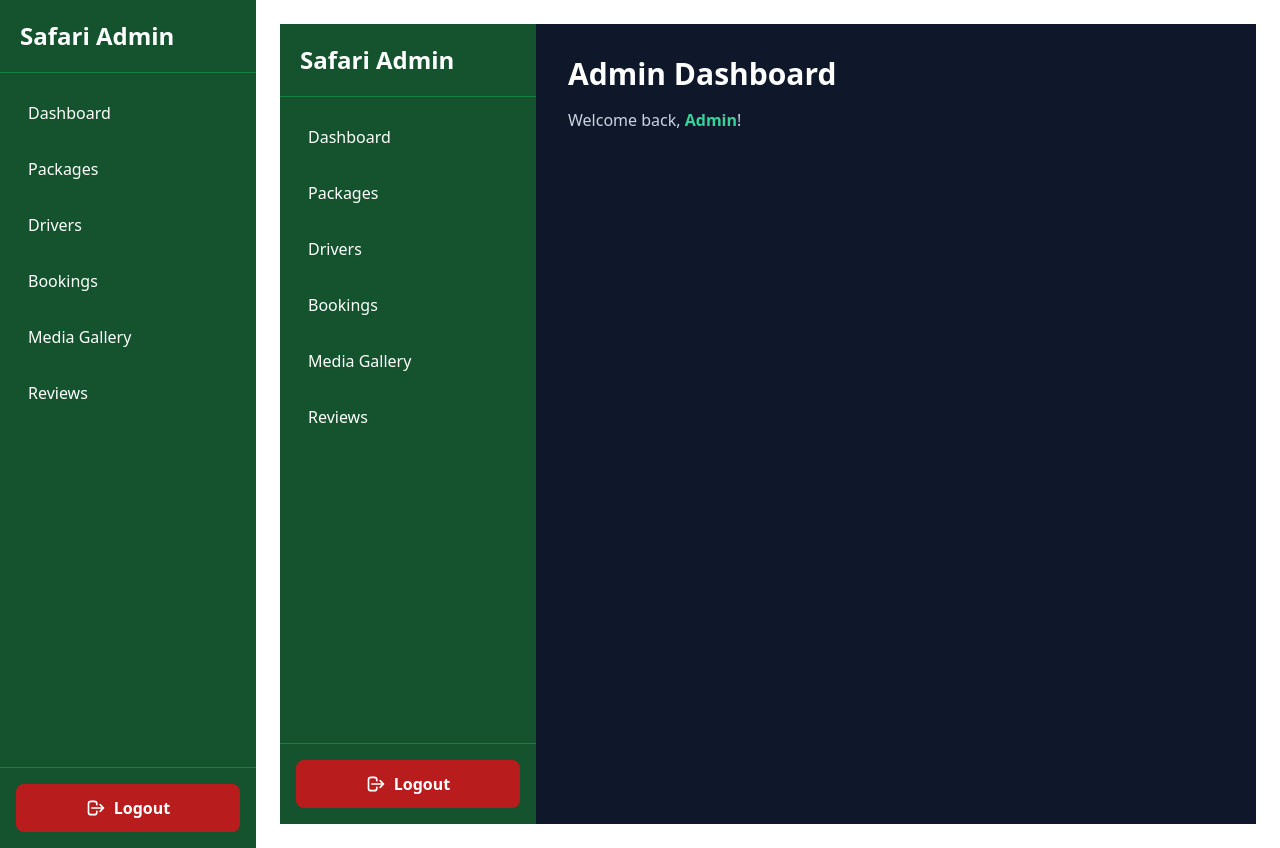
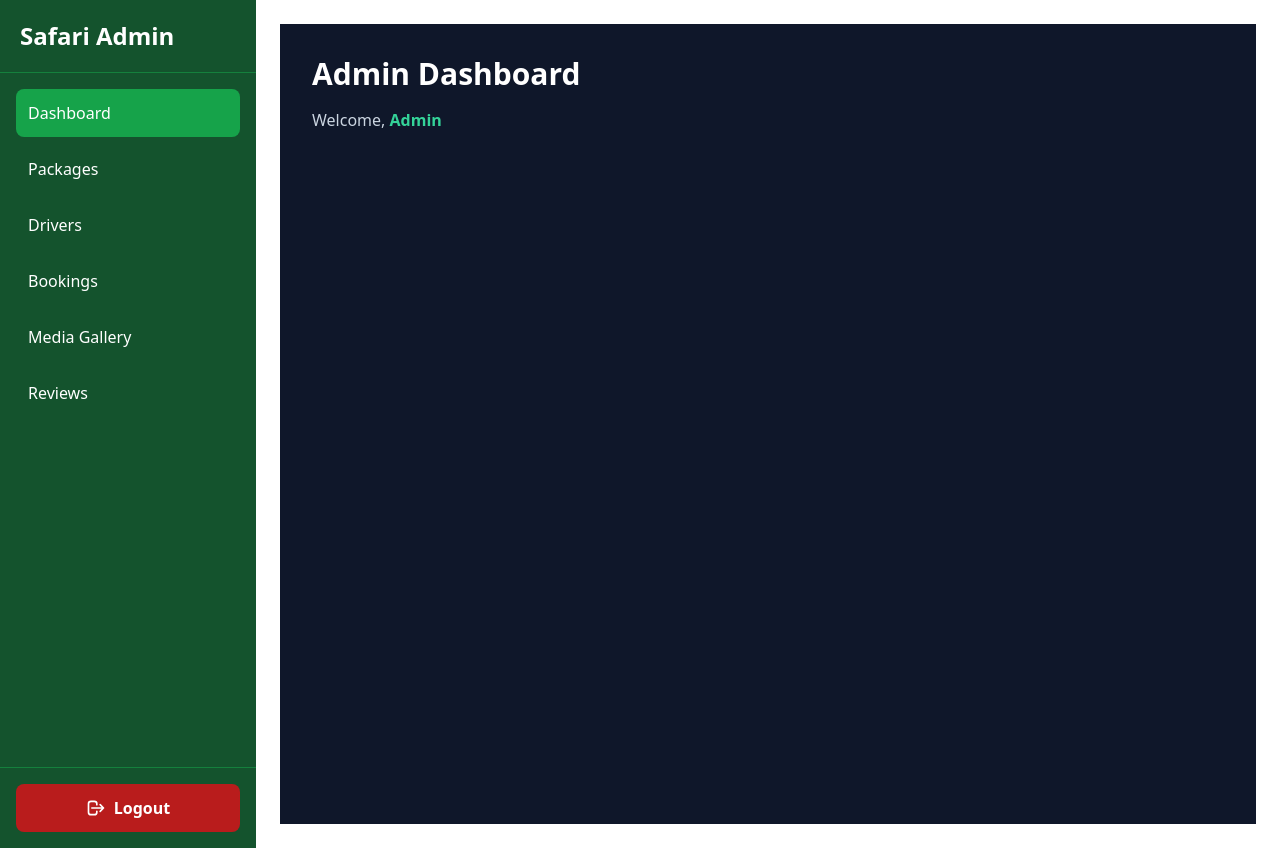
Before and after one commit to vishwa-weerasinghe/RapidX, a React (Vite) app in the folder Frontend/: page /admin/dashboard in a window 1280 px wide. Built offline with nearby package versions, Linux system fonts and the light colour scheme.

Commit message:
Modified sidebar ,adminLayout and admin dashboard

```diff
--- a/Frontend/src/components/Sidebar.jsx
+++ b/Frontend/src/components/Sidebar.jsx
@@ -3,7 +3,7 @@ import { NavLink, useNavigate } from "react-router-dom";
 import api from "../axios";
 
 const adminLinks = [
-  { to: "/dashboard", label: "Dashboard" },
+  { to: "/admin/dashboard", label: "Dashboard" },
   { to: "/admin/packages", label: "Packages" },
   { to: "/admin/drivers", label: "Drivers" },
   { to: "/admin/bookings", label: "Bookings" },
--- a/Frontend/src/layouts/AdminLayout.jsx
+++ b/Frontend/src/layouts/AdminLayout.jsx
@@ -4,7 +4,7 @@ import Sidebar from "../components/Sidebar";
 export default function AdminLayout() {
   return (
     <div className="flex min-h-screen">
-      <Sidebar />
+      <Sidebar role="Admin" />
 
       <main className="flex-1 p-6">
         <Outlet />
--- a/Frontend/src/pages/admin/dashboard.jsx
+++ b/Frontend/src/pages/admin/dashboard.jsx
@@ -1,14 +1,10 @@
-import Sidebar from "../../components/Sidebar";
-
 export default function AdminDashboard({ user }) {
     return (
-        <div className="flex min-h-screen bg-slate-900 text-white">
-            <Sidebar role="admin" />
-
-            <main className="flex-1 p-8">
+    <div className="min-h-screen bg-slate-900 text-white">
+      <main className="p-8">
         <h1 className="text-3xl font-bold">Admin Dashboard</h1>
         <p className="mt-4 text-slate-300">
-                    Welcome back, <strong className="text-emerald-400">{user?.User_Name || "Admin"}</strong>!
+          Welcome, <strong className="text-emerald-400">{user?.User_Name || "Admin"}</strong>
         </p>
       </main>
     </div>
```
Lines whose indentation alone changed are shown as unchanged.
